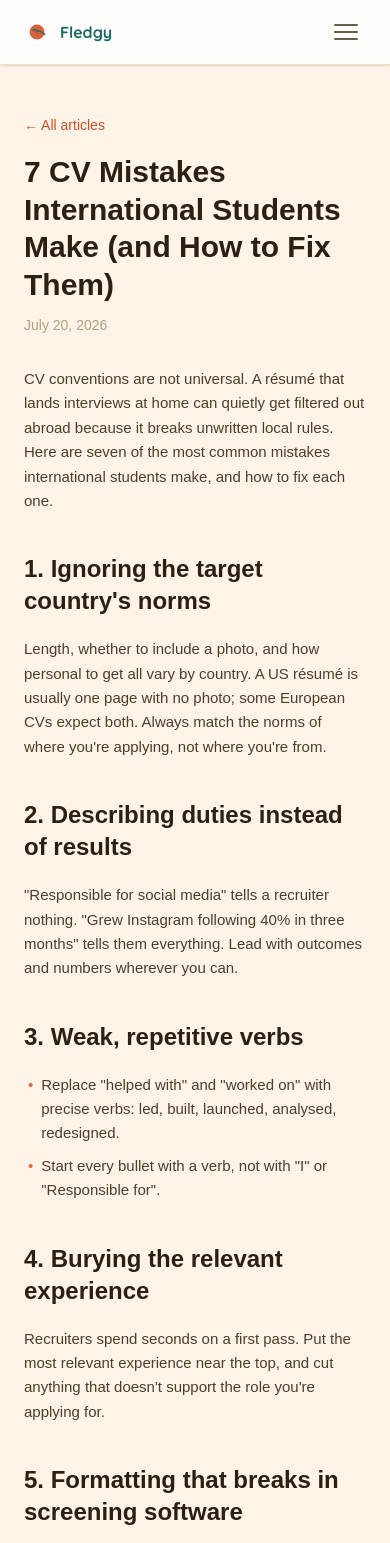
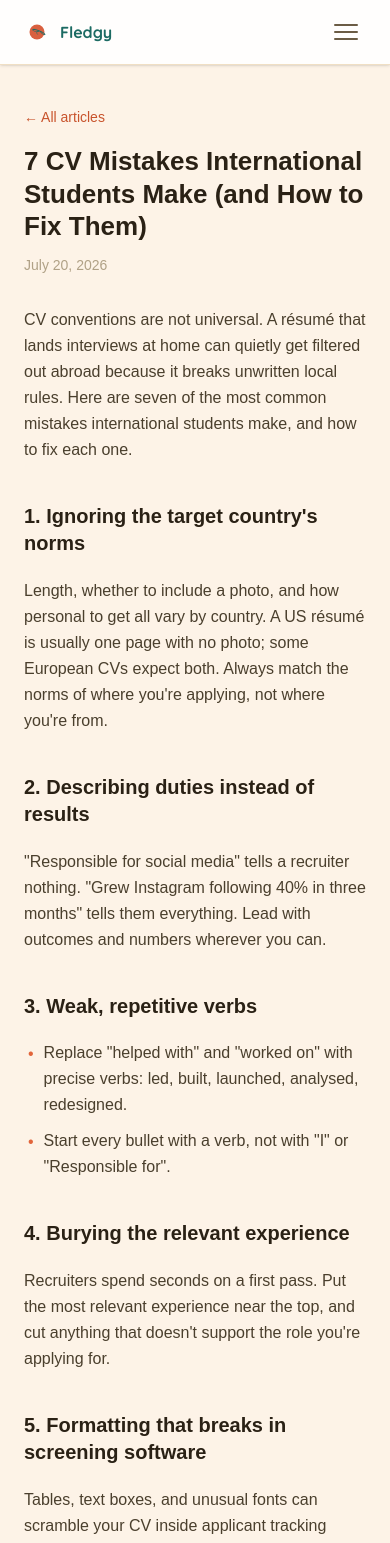
Before and after one commit to arsh-da-pers/Fledgy, a Next.js app: page /blog/cv-mistakes-international-students in a window 390 px wide. Shown: the top 1543 px of the page. Built offline with nearby package versions, Linux system fonts and the light colour scheme.

Commit message:
Blog: improve mobile typography (16px body, responsive headings, spacing)

```diff
--- a/src/app/blog/[slug]/page.tsx
+++ b/src/app/blog/[slug]/page.tsx
@@ -52,14 +52,14 @@ export default function BlogPost({ params }: { params: { slug: string } }) {
 
   return (
     <main className="flex flex-1 flex-col items-center bg-[#fdf3e7]">
-      <article className="w-full max-w-2xl px-6 py-12">
+      <article className="w-full max-w-2xl px-6 py-10 sm:py-14">
         <Link
           href="/blog"
           className="text-sm font-medium text-[#c8532c] hover:text-[#e2653b]"
         >
           ← All articles
         </Link>
-        <h1 className="mt-4 text-3xl font-semibold leading-tight text-[#2a2115]">
+        <h1 className="mt-4 text-[26px] font-semibold leading-tight text-[#2a2115] sm:text-3xl">
           {post.title}
         </h1>
         <p className="mt-3 text-sm text-[#b0a186]">{formattedDate}</p>
--- a/src/app/blog/page.tsx
+++ b/src/app/blog/page.tsx
@@ -14,11 +14,11 @@ export default function BlogIndex() {
 
   return (
     <main className="flex flex-1 flex-col items-center bg-[#fdf3e7]">
-      <div className="w-full max-w-2xl px-6 py-12">
+      <div className="w-full max-w-2xl px-6 py-10 sm:py-14">
         <span className="inline-block rounded-full bg-[#fbe3d8] px-2.5 py-1 text-xs font-bold tracking-widest text-[#b6431f]">
           FLEDGY BLOG
         </span>
-        <h1 className="mt-3 text-3xl font-semibold text-[#2a2115]">
+        <h1 className="mt-3 text-[26px] font-semibold text-[#2a2115] sm:text-3xl">
           Advice for applying abroad
         </h1>
         <p className="mt-2 text-[#6b5c45]">
@@ -33,7 +33,7 @@ export default function BlogIndex() {
                 <h2 className="text-xl font-semibold text-[#2a2115] group-hover:text-[#c8532c]">
                   {post.title}
                 </h2>
-                <p className="mt-2 text-[15px] leading-relaxed text-[#6b5c45]">
+                <p className="mt-2 text-base leading-relaxed text-[#6b5c45]">
                   {post.excerpt}
                 </p>
                 <span className="mt-3 inline-block text-sm font-medium text-[#c8532c]">
--- a/src/components/PostBody.tsx
+++ b/src/components/PostBody.tsx
@@ -60,7 +60,7 @@ export default function PostBody({ body }: { body: Block[] }) {
             return (
               <h2
                 key={i}
-                className="mt-10 text-2xl font-semibold text-[#2a2115]"
+                className="mt-10 text-xl font-semibold leading-snug text-[#2a2115] sm:text-2xl"
               >
                 {renderInline(block.text)}
               </h2>
@@ -69,20 +69,20 @@ export default function PostBody({ body }: { body: Block[] }) {
             return (
               <h3
                 key={i}
-                className="mt-8 text-xl font-semibold text-[#2a2115]"
+                className="mt-8 text-lg font-semibold text-[#2a2115] sm:text-xl"
               >
                 {renderInline(block.text)}
               </h3>
             );
           case "ul":
             return (
-              <ul key={i} className="space-y-2 pl-1">
+              <ul key={i} className="space-y-2.5 pl-1">
                 {block.items.map((item, j) => (
                   <li
                     key={j}
-                    className="flex gap-2 text-[15px] leading-relaxed text-[#4a3f2d]"
+                    className="flex gap-2.5 text-base leading-relaxed text-[#4a3f2d]"
                   >
-                    <span className="text-[#e2653b]">•</span>
+                    <span className="mt-px text-[#e2653b]">•</span>
                     <span>{renderInline(item)}</span>
                   </li>
                 ))}
@@ -92,7 +92,7 @@ export default function PostBody({ body }: { body: Block[] }) {
             return (
               <blockquote
                 key={i}
-                className="border-l-4 border-[#e2a68a] pl-4 text-[15px] italic leading-relaxed text-[#6b5c45]"
+                className="border-l-4 border-[#e2a68a] pl-4 text-base italic leading-relaxed text-[#6b5c45]"
               >
                 {renderInline(block.text)}
               </blockquote>
@@ -102,7 +102,7 @@ export default function PostBody({ body }: { body: Block[] }) {
             return (
               <p
                 key={i}
-                className="text-[15px] leading-relaxed text-[#4a3f2d]"
+                className="text-base leading-relaxed text-[#4a3f2d]"
               >
                 {renderInline(block.text)}
               </p>
```
